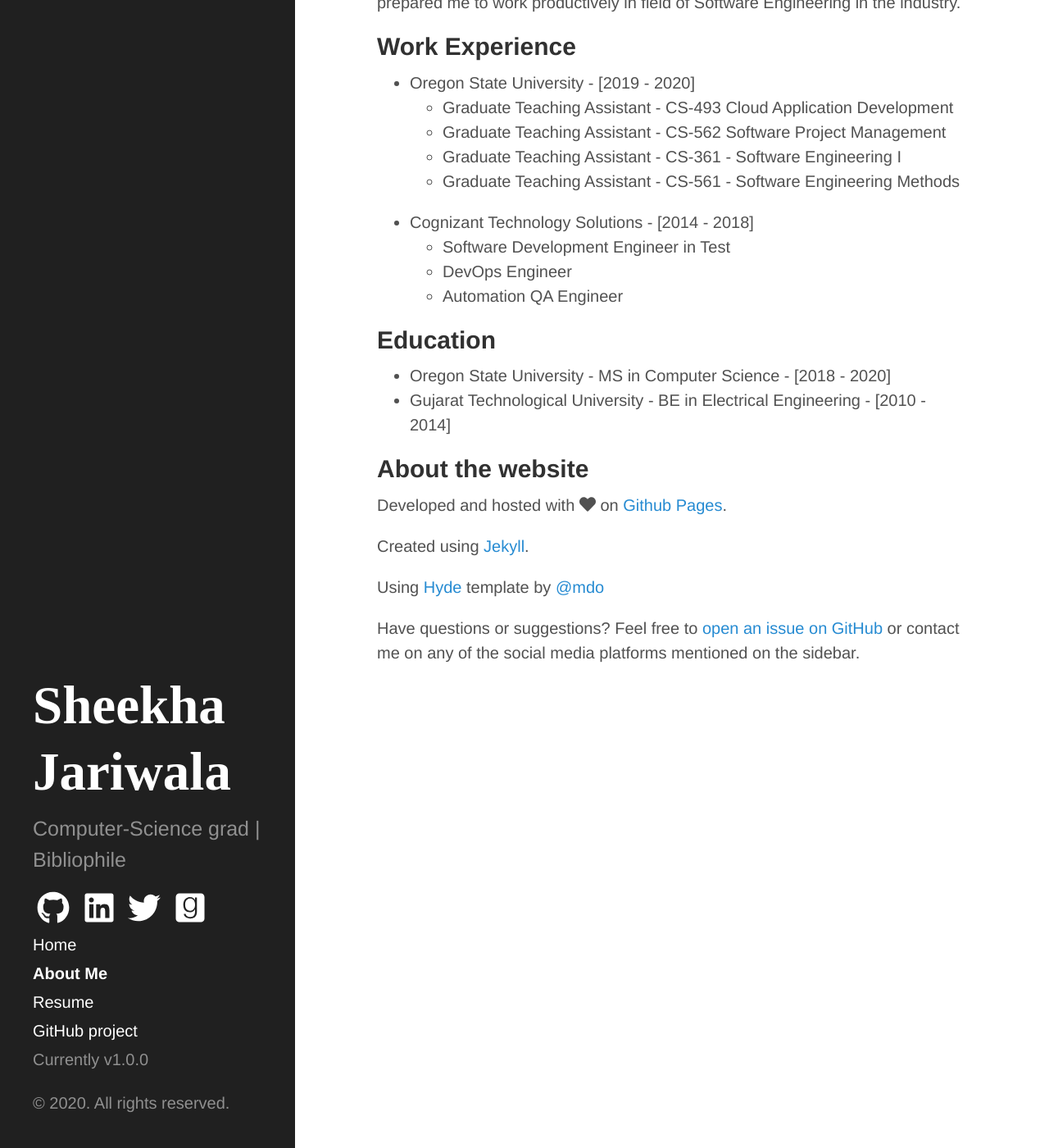
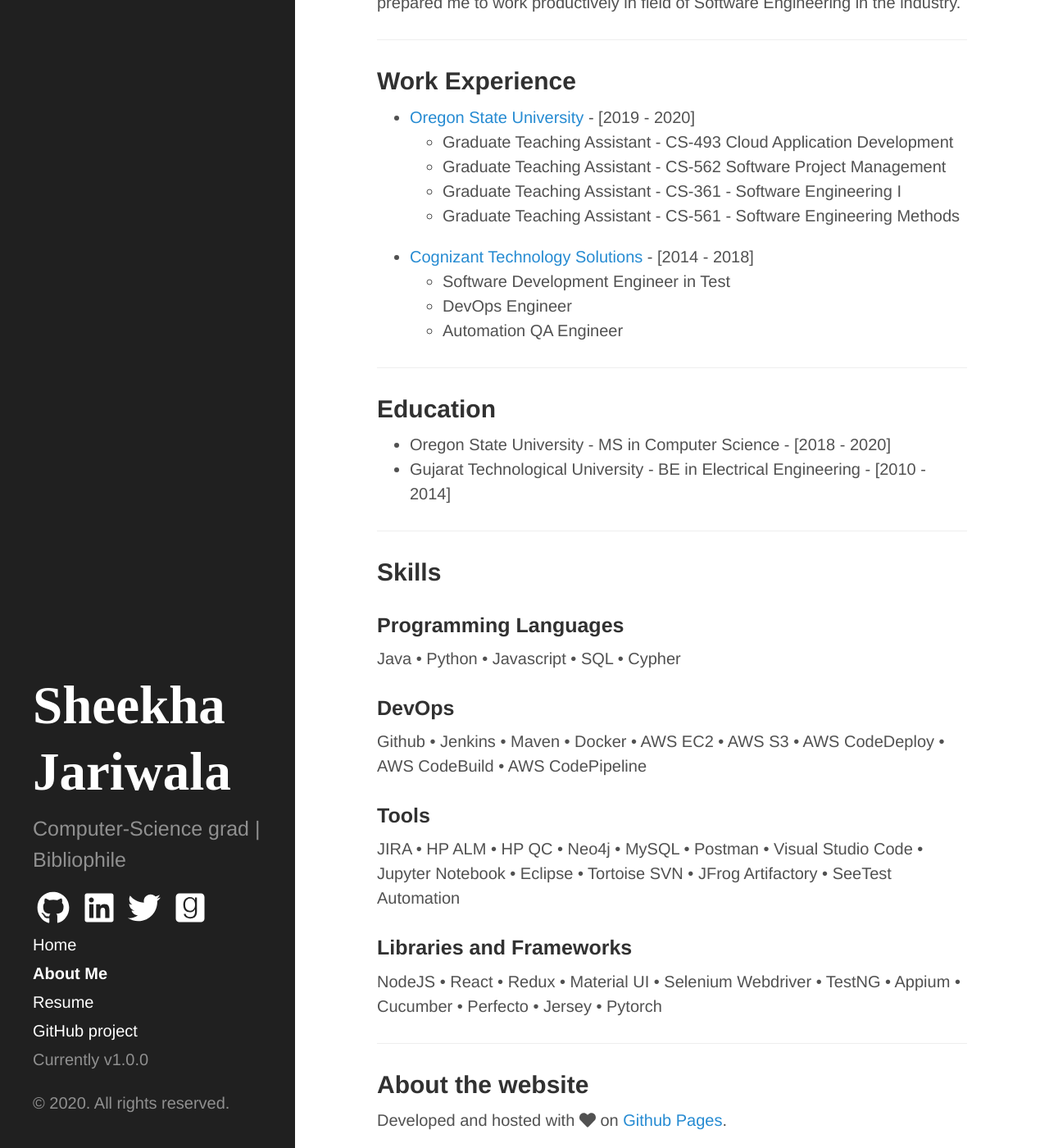
Before and after one commit to SheekhaJ/SheekhaJ.github.io, a Jekyll site: the page built from about.md, in a window 1280 px wide and 1400 px high, scrolled down 402 px. Shown: the whole window at 82% size. Built offline with Jekyll 4.4.1, drawn with Linux system fonts in a browser that asks for light colours; nearby versions of some CDN libraries.

Commit message:
Added skills section

```diff
--- a/about.md
+++ b/about.md
@@ -9,21 +9,38 @@
 
 I've had the privilege to have [Dr. Christopher Scaffidi](https://eecs.oregonstate.edu/people/scaffidi-christopher) as my advisor. I've been part of the [Software Innovation Track](https://eecs.oregonstate.edu/future-students/graduate/ms-cs-innovation) where the focus is to create real systems which are *novel* and *improvement* on existing systems. I'm eternally grateful to Chris for instilling such important values and teaching invaluable tips which has prepared me to work productively in field of Software Engineering in the industry.
 
+---
+
 ## Work Experience
-* Oregon State University - [2019 - 2020]
+* [Oregon State University](https://oregonstate.edu/ "Home page of Oregon State University") - [2019 - 2020]
   - Graduate Teaching Assistant - CS-493 Cloud Application Development
   - Graduate Teaching Assistant - CS-562 Software Project Management
   - Graduate Teaching Assistant - CS-361 - Software Engineering I
   - Graduate Teaching Assistant - CS-561 - Software Engineering Methods
-* Cognizant Technology Solutions - [2014 - 2018]
+* [Cognizant Technology Solutions](https://www.cognizant.com/) - [2014 - 2018]
   - Software Development Engineer in Test
   - DevOps Engineer
   - Automation QA Engineer
+
+---
 
 ## Education
 * Oregon State University - MS in Computer Science - [2018 - 2020]
 * Gujarat Technological University - BE in Electrical Engineering - [2010 - 2014]
 
+---
+
+## Skills
+### Programming Languages
+Java • Python • Javascript • SQL • Cypher
+### DevOps
+Github • Jenkins • Maven • Docker • AWS EC2 • AWS S3 • AWS CodeDeploy • AWS CodeBuild • AWS CodePipeline
+### Tools
+JIRA • HP ALM • HP QC • Neo4j • MySQL • Postman • Visual Studio Code • Jupyter Notebook • Eclipse • Tortoise SVN • JFrog Artifactory • SeeTest Automation
+### Libraries and Frameworks
+NodeJS • React • Redux • Material UI • Selenium Webdriver • TestNG • Appium • Cucumber • Perfecto • Jersey • Pytorch
+
+---
 
 ## About the website
 Developed and hosted with <i class="fas fa-heart"></i> on [Github Pages](https://pages.github.com/).
```
Also changed, not shown: README.md.
